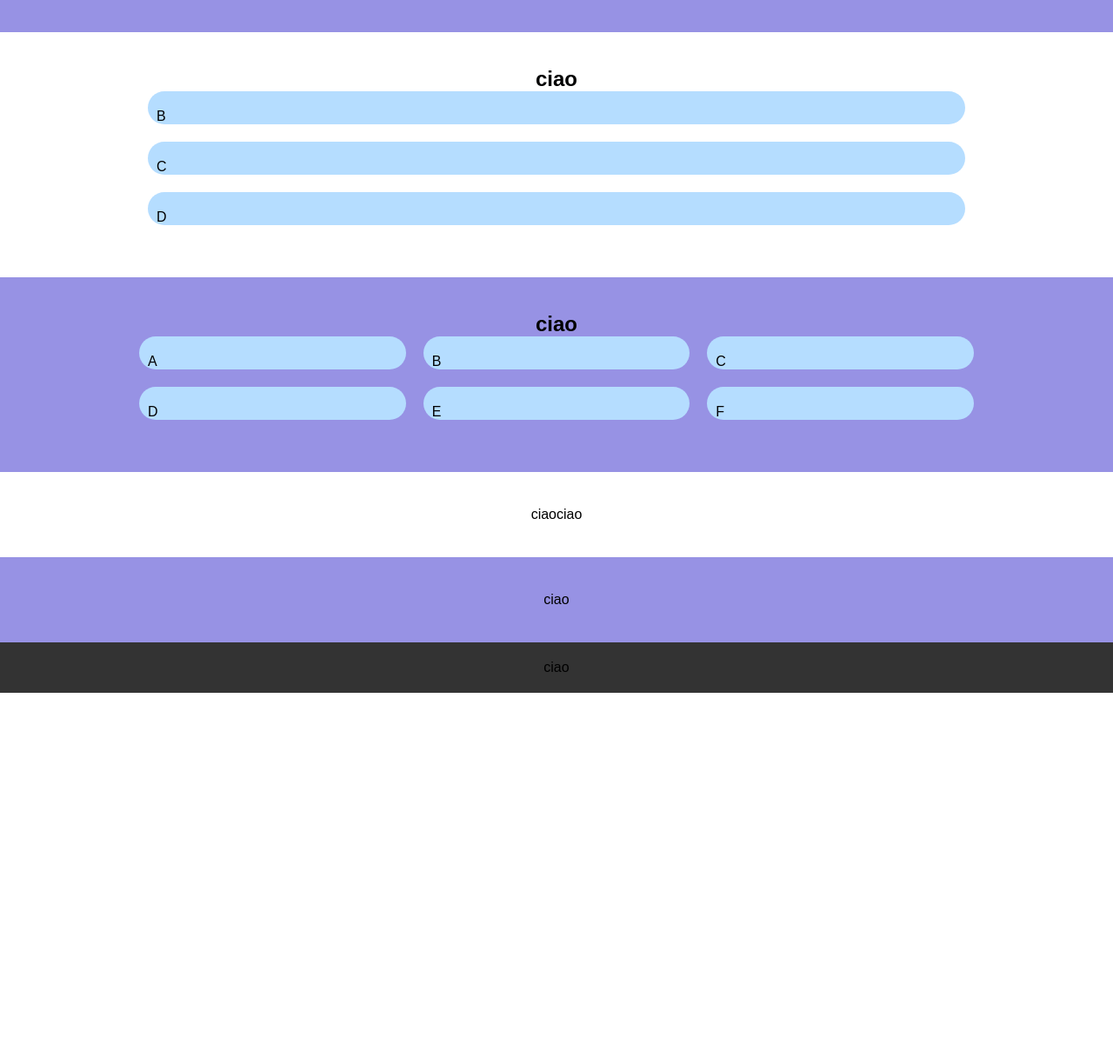
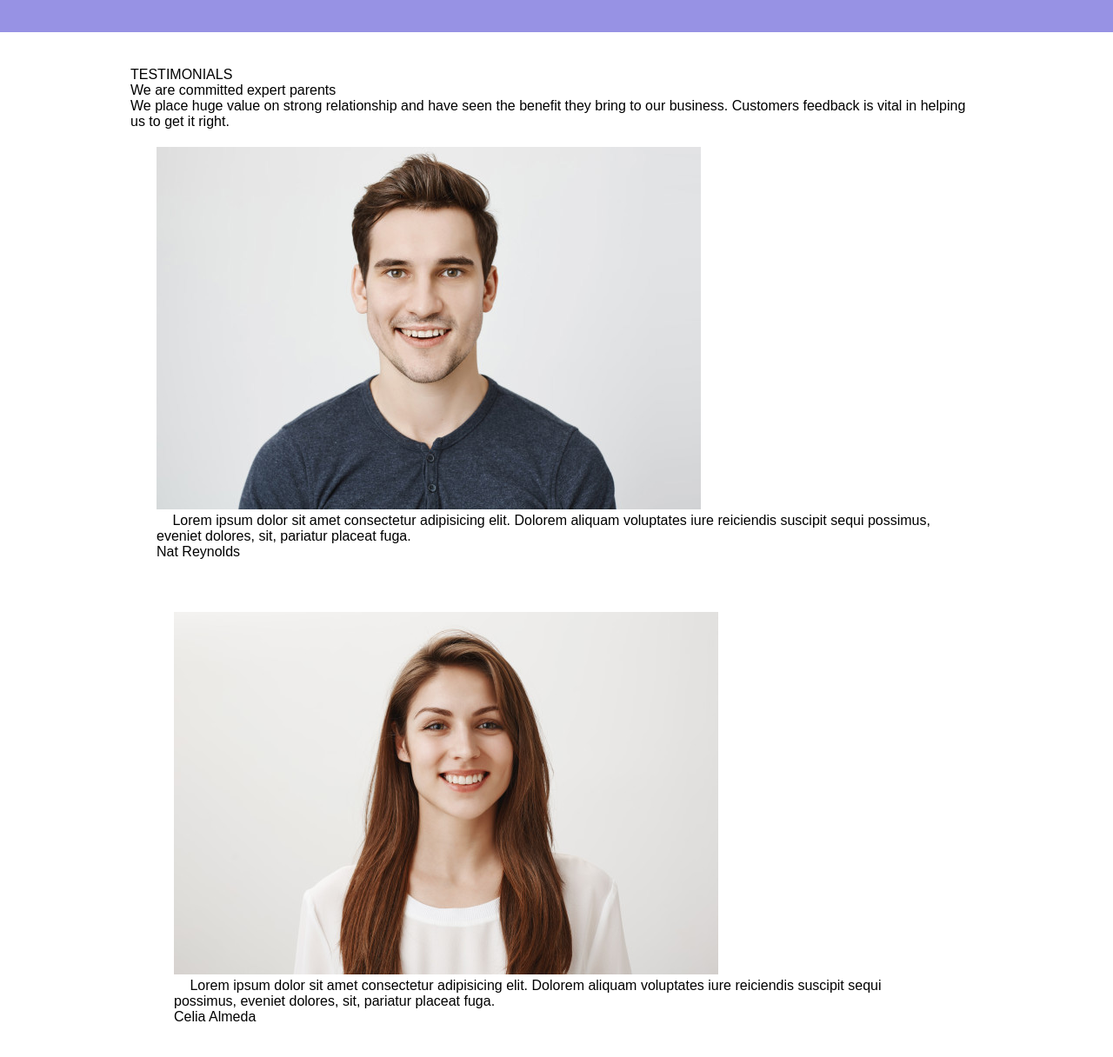
Before and after one commit to Soniamy/htmlcss-responsive-layout, a plain HTML site: page index.html in a window 1280 px wide. Shown: the part 1421-2637 px from the top of the page at 87% size. Before the commit the page ends 2218 px from the top, so only its background shows below. Drawn offline with Linux system fonts and the light colour scheme.

Commit message:
fine 3 section

```diff
--- a/index.html
+++ b/index.html
@@ -158,19 +158,65 @@
          <section>
             <div class="container">
                <div class="row">
-                  <div class="text">
-                    <h1>
-                        ciao
-                    </h1>
+                    <div class="text-container">
+                       <div class="testimonials">
+                          TESTIMONIALS
+                       </div>
+                       <div class="title">
+                          We are committed expert parents
+                       </div>
+                       <div class="subtitle">
+                          We place huge value on strong relationship and have seen the benefit they bring to our business. Customers feedback is vital in helping us to get it right.
+                       </div>
+                    </div>
+                  <div class="bg-cards column">
+                      <div class="image">
+                         <img src="img/testimonial1.jpg" alt="">
+                      </div>
+                      <div class="description">
+                        <div class="text">
+                            <i class="fa-solid fa-quote-left" style="color: #ffffff;"></i>
+                            Lorem ipsum dolor sit amet consectetur adipisicing elit. Dolorem aliquam voluptates iure reiciendis suscipit sequi possimus, eveniet dolores, sit, pariatur placeat fuga.
+                            <i class="fa-solid fa-quote-right" style="color: #ffffff;"></i>
+                        </div>
+                        <div class="sign">
+                           Nat Reynolds
+                        </div>
+                      </div>
                   </div>
-                  <div class="bg-main column">
-                      B
+                  <div class="bg-cards column">
+                    <div class="bg-cards column">
+                        <div class="image">
+                           <img src="img/testimonial2.jpg" alt="">
+                        </div>
+                        <div class="description">
+                          <div class="text">
+                              <i class="fa-solid fa-quote-left" style="color: #ffffff;"></i>
+                              Lorem ipsum dolor sit amet consectetur adipisicing elit. Dolorem aliquam voluptates iure reiciendis suscipit sequi possimus, eveniet dolores, sit, pariatur placeat fuga.
+                              <i class="fa-solid fa-quote-right" style="color: #ffffff;"></i>
+                          </div>
+                          <div class="sign">
+                             Celia Almeda
+                          </div>
+                        </div>
+                    </div>
                   </div>
-                  <div class="bg-main column">
-                      C
-                  </div>
-                  <div class="bg-main column">
-                      D
+                  <div class="bg-cards column">
+                    <div class="bg-cards column">
+                        <div class="image">
+                           <img src="img/testimonial3.jpg" alt="">
+                        </div>
+                        <div class="description">
+                          <div class="text">
+                              <i class="fa-solid fa-quote-left" style="color: #ffffff;"></i>
+                              Lorem ipsum dolor sit amet consectetur adipisicing elit. Dolorem aliquam voluptates iure reiciendis suscipit sequi possimus, eveniet dolores, sit, pariatur placeat fuga.
+                              <i class="fa-solid fa-quote-right" style="color: #ffffff;"></i>
+                          </div>
+                          <div class="sign">
+                             Bob Roberts
+                          </div>
+                        </div>
+                    </div>
                   </div>
                 </div>
            </div>
```
